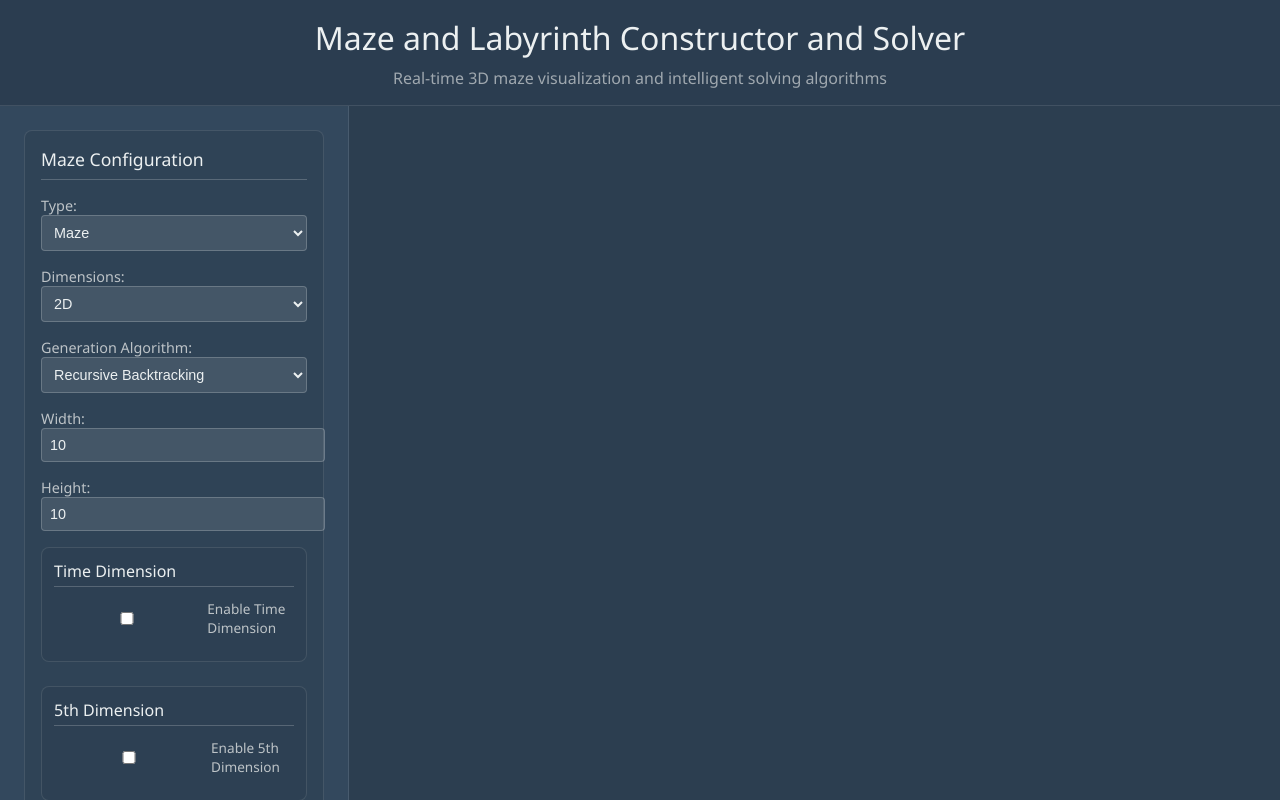
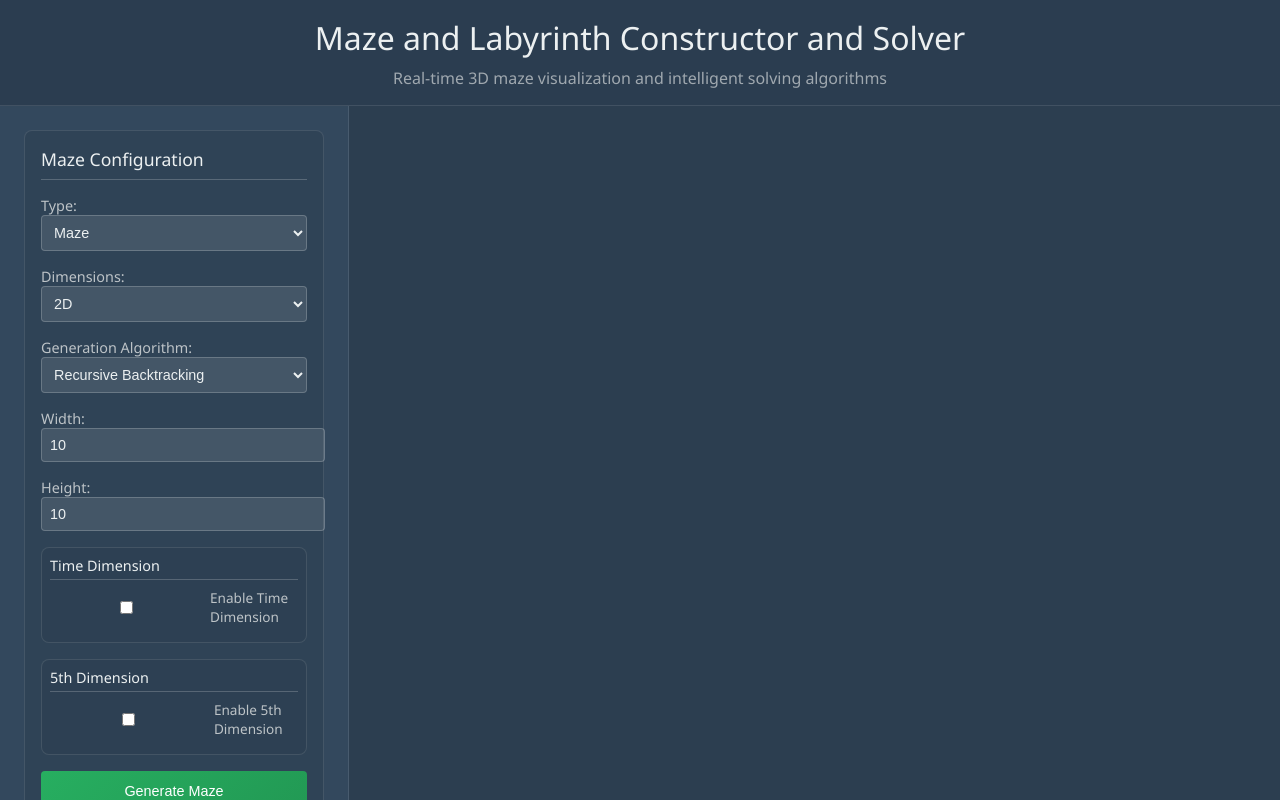
Before and after one commit to MYOBmarknelson/maze-solver, a React (Vite) app: page / in a window 1280 px wide. Shown: the top 800 px of the page. Built offline with nearby package versions, Linux system fonts and the light colour scheme.

Commit message:
small sidebar tweaks

```diff
--- a/src/App.css
+++ b/src/App.css
@@ -63,9 +63,10 @@
   padding-bottom: 0.5rem;
 }
 
-.control-section h4 {
-  margin: 0 0 0.75rem 0;
-  font-size: 1rem;
+.time-dimension-section h4,
+.fifth-dimension-section h4 {
+  margin: 0 0 0.5rem 0;
+  font-size: 0.9rem;
   font-weight: 500;
   color: #ecf0f1;
   border-bottom: 1px solid rgba(255, 255, 255, 0.2);
@@ -74,12 +75,12 @@
 
 /* Compact time dimension section */
 .time-dimension-section {
-  padding: 0.75rem;
-  margin-bottom: 1.5rem;
+  padding: 0.5rem;
+  margin-bottom: 1rem;
 }
 
 .time-dimension-section .control-group {
-  margin-bottom: 0.75rem;
+  margin-bottom: 0.5rem;
 }
 
 .time-dimension-section .control-group label,
@@ -87,7 +88,7 @@
   display: flex;
   align-items: center;
   gap: 0.5rem;
-  margin-bottom: 0.5rem;
+  margin-bottom: 0.25rem;
   font-size: 0.85rem;
   color: #bdc3c7;
   font-weight: 500;
@@ -95,12 +96,12 @@
 
 /* Compact fifth dimension section */
 .fifth-dimension-section {
-  padding: 0.75rem;
-  margin-bottom: 1.5rem;
+  padding: 0.5rem;
+  margin-bottom: 1rem;
 }
 
 .fifth-dimension-section .control-group {
-  margin-bottom: 0.75rem;
+  margin-bottom: 0.5rem;
 }
 
 .control-group {
```
